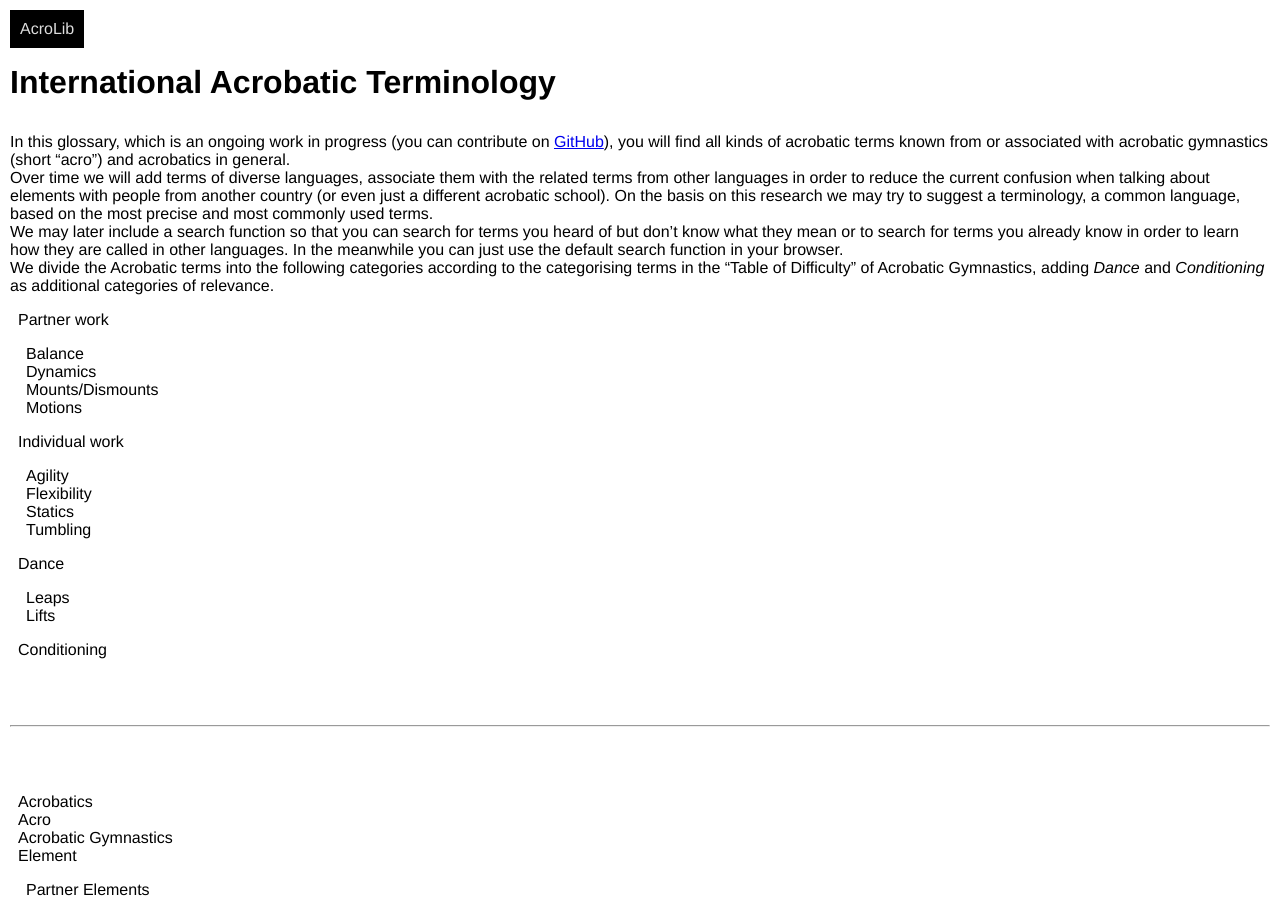
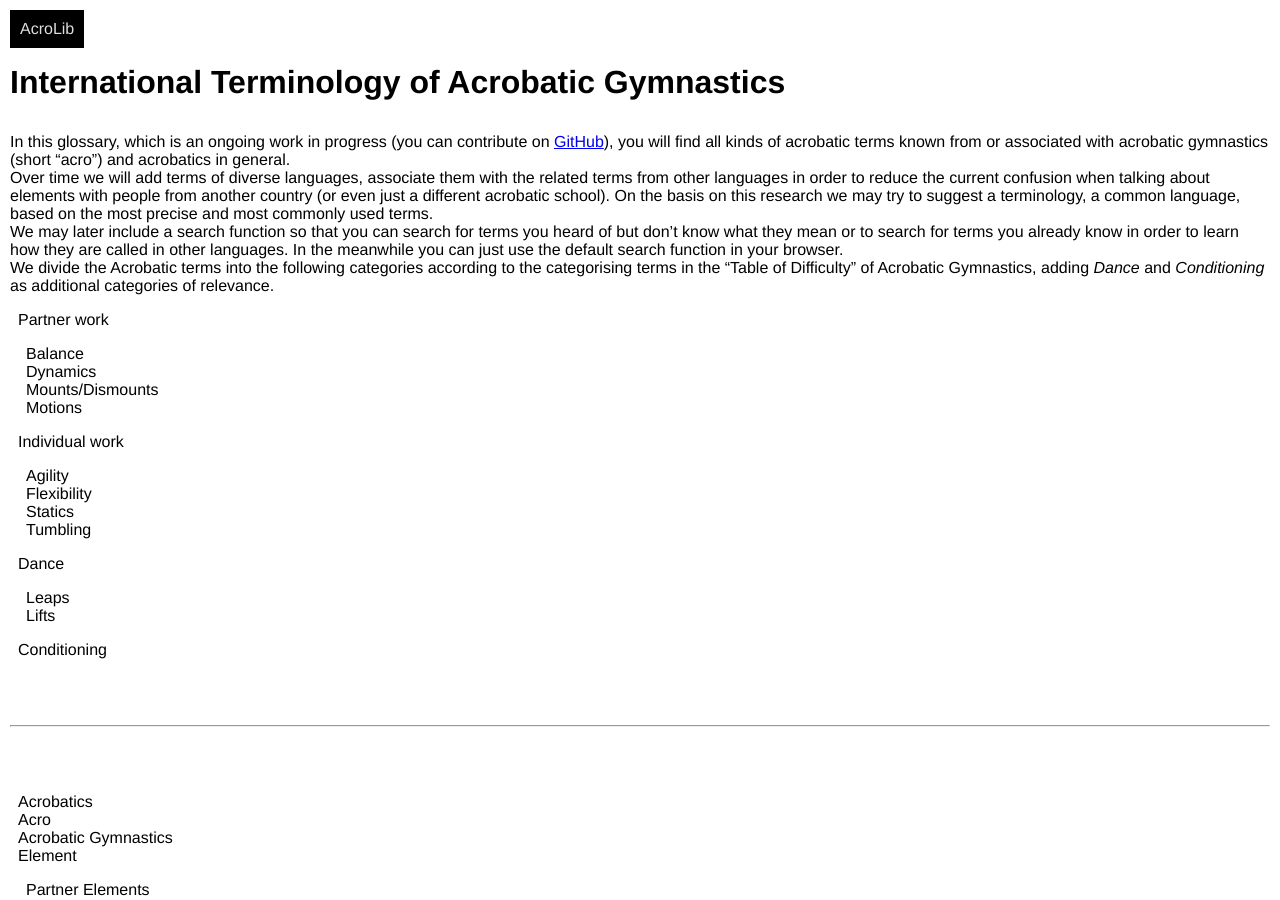
Before and after one commit to floshin/acrolib, a Jekyll site: the page built from glossary.md, in a window 1280 px wide and 900 px high. Built offline with Jekyll 4.4.1, drawn with Linux system fonts in a browser that asks for light colours; our own code applies the rules of GitHub Pages for plain Markdown files.

Commit message:
Update glossary.md

```diff
--- a/glossary.md
+++ b/glossary.md
@@ -1,4 +1,4 @@
-# International Acrobatic Terminology
+# International Terminology of Acrobatic Gymnastics
 
 In this glossary, which is an ongoing work in progress (you can contribute on [GitHub](https://github.com/floshin/acrolib/edit/main/glossary.md)), you will find all kinds of acrobatic terms known from or associated with acrobatic gymnastics (short "acro") and acrobatics in general.
 
```
